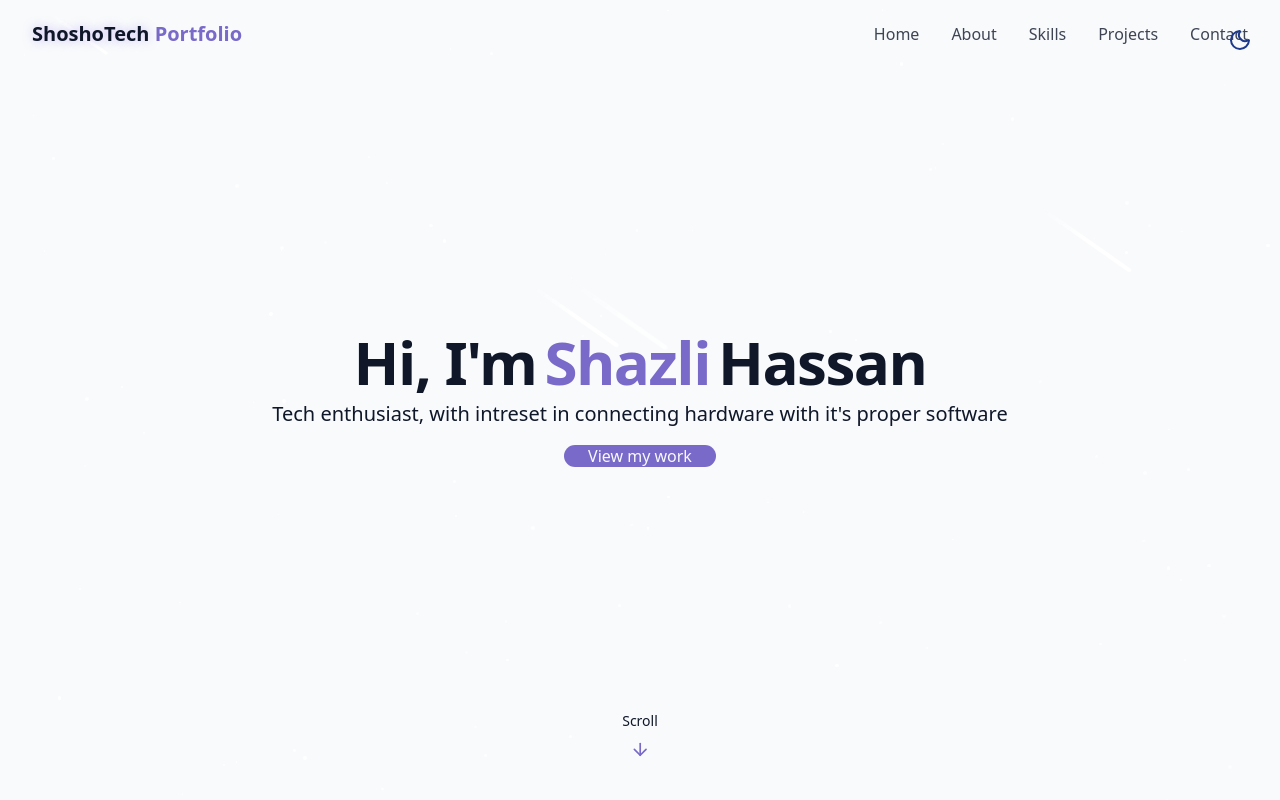
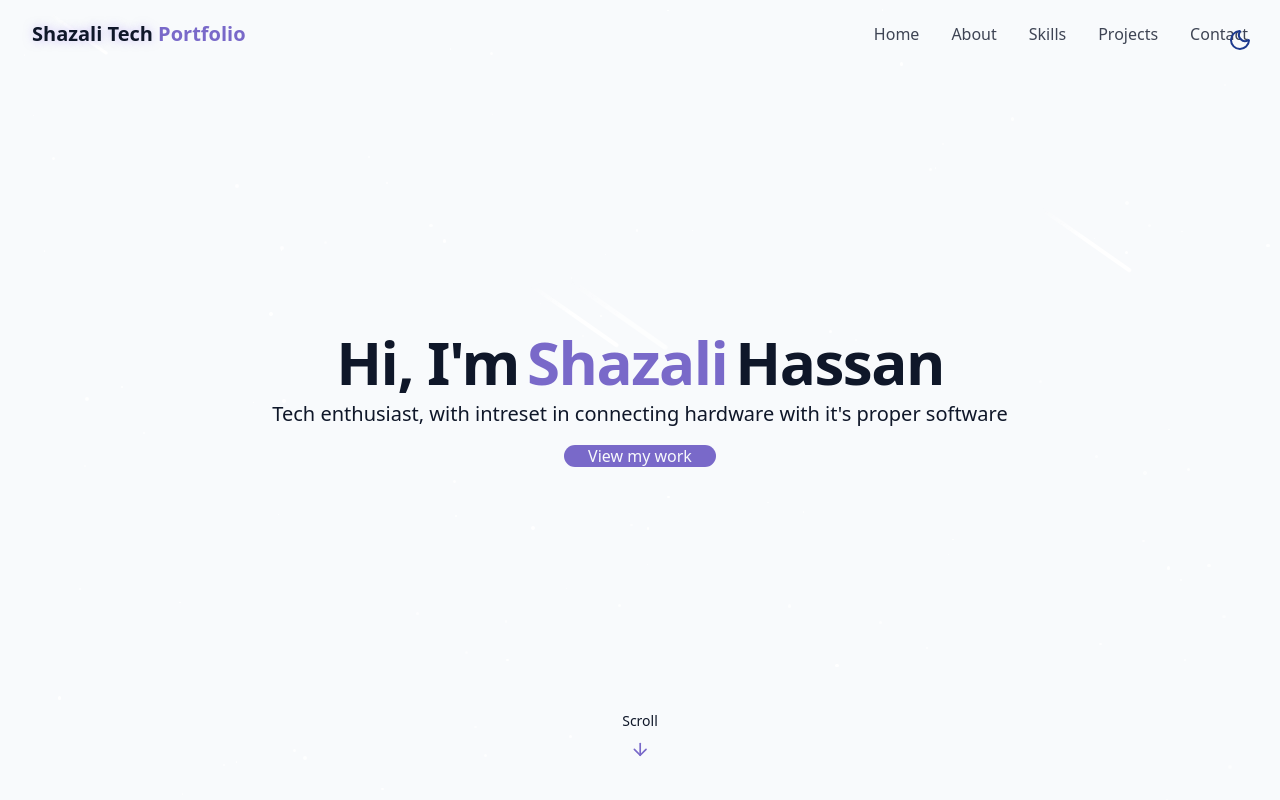
Before and after one commit to shazli-max/react-portfolio, a React (Vite) app: page / in a window 1280 px wide. Shown: the top 800 px of the page. Built offline with nearby package versions, Linux system fonts and the light colour scheme.

Commit message:
title and hero section alteration

```diff
--- a/src/components/HeroSection.jsx
+++ b/src/components/HeroSection.jsx
@@ -11,7 +11,7 @@ export const HeroSection = () => {
           <h1 className="text-4xl md:text-6xl font-bold tracking-tight">
             <span className="opacity-0 animate-fade-in">Hi, I'm</span>
             <span className="text-primary opacity-0 animate-fade-in-delay-1 ml-2">
-              Shazli
+              Shazali
             </span>
             <span className="text-gradient ml-2 opacity-0 animate-fade-in-delay-2">
               Hassan
--- a/src/components/Navbar.jsx
+++ b/src/components/Navbar.jsx
@@ -32,7 +32,7 @@ export const Navbar = () => {
           href="#hero"
         >
           <span className="relative z-10">
-            <span className="text-glow text-foreground"> ShoshoTech </span>{" "}
+            <span className="text-glow text-foreground"> Shazali Tech </span>{" "}
             Portfolio
           </span>
         </a>
```
